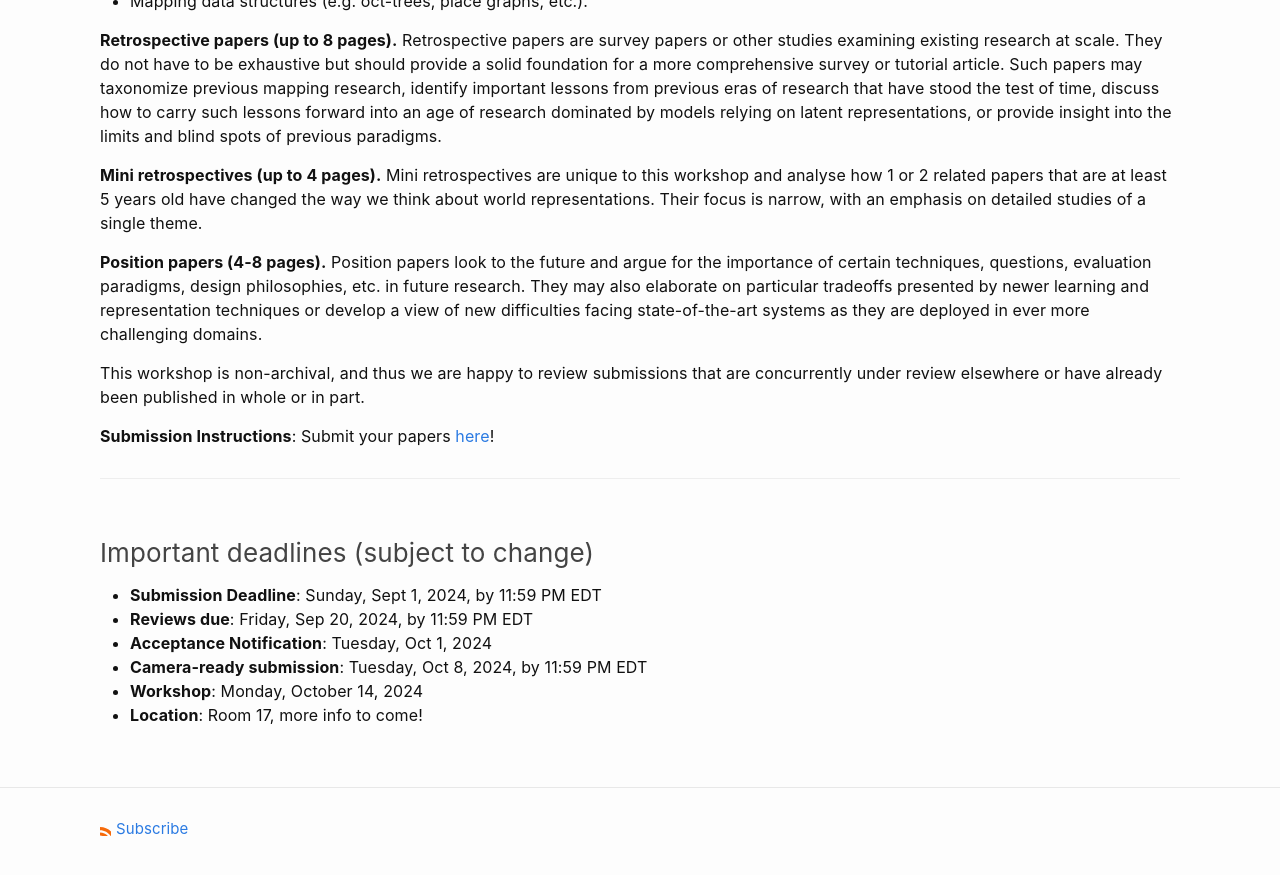
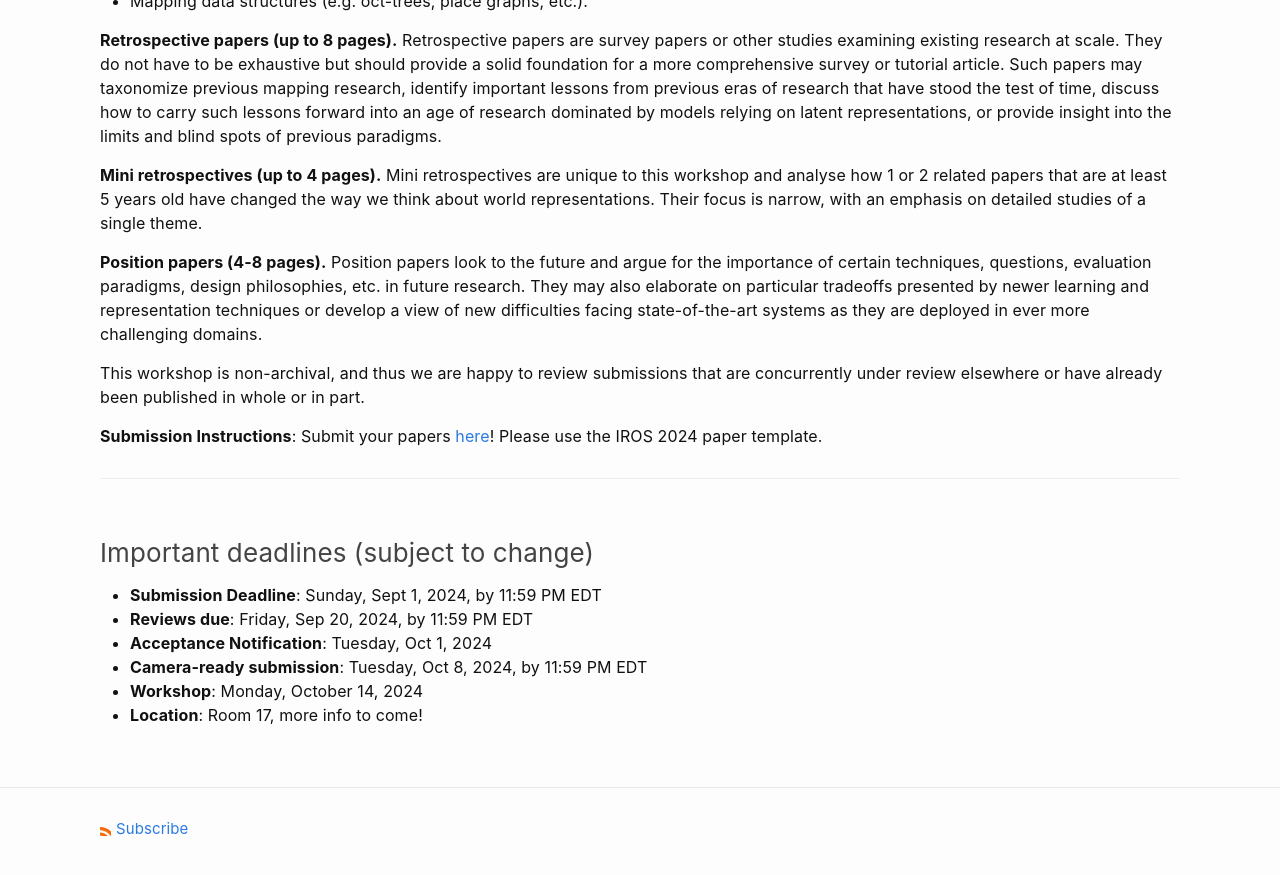
Before and after one commit to montrealrobotics/test-of-time-workshop, a Jekyll site: the page built from callforpapers.md, in a window 1280 px wide and 900 px high, scrolled down 864 px. Shown: the top 875 px of the window. Built offline with Jekyll 4.4.1, drawn with Linux system fonts in a browser that asks for light colours.

Commit message:
Add template for submission

```diff
--- a/callforpapers.md
+++ b/callforpapers.md
@@ -29,6 +29,7 @@ With these goals and challenges in mind, we extend a call for the following type
 This workshop is non-archival, and thus we are happy to review submissions that are concurrently under review elsewhere or have already been published in whole or in part.
 
 **Submission Instructions**: Submit your papers [here](https://easychair.org/conferences/?conf=retromapiros2024)!
+Please use the IROS 2024 paper template.
 
 ---
 
```
Also changed, not shown: 9 other files.
